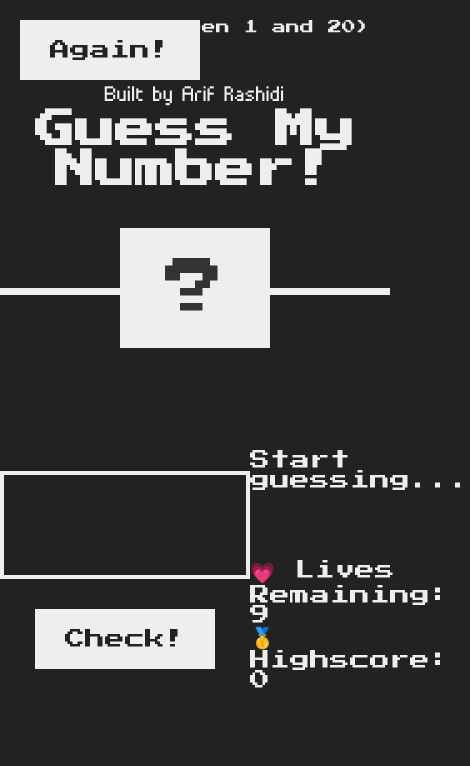
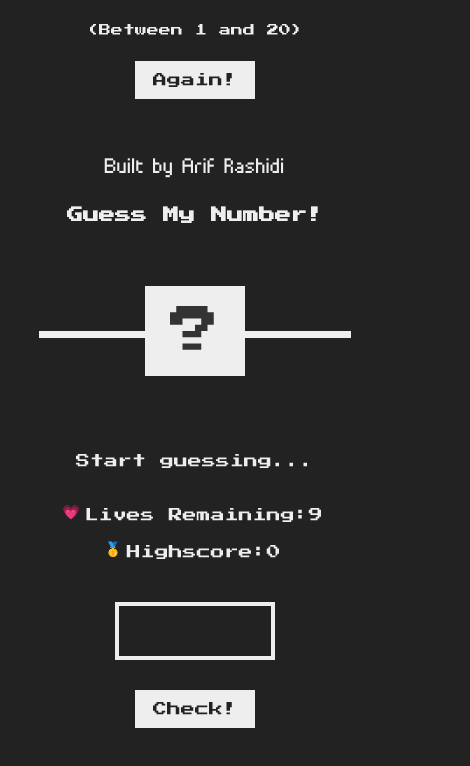
Before and after one commit to arifrashidi/Guess-My-Number-Game, a plain HTML site: page index.html in a window 390 px wide. Shown: the whole page, 470 px wide, since content can reach past the window. Drawn offline with Linux system fonts and the light colour scheme.

Commit message:
commit 3

```diff
--- a/index.html
+++ b/index.html
@@ -23,9 +23,8 @@
       </section>
       <section class="right">
         <p class="message">Start guessing...</p>
-        <p class="label-lives">💗 Lives Remaining: <span class="lives">9</span></p>
-        <p class="label-highscore">
-          🥇 Highscore: <span class="highscore">0</span>
+        <p class="label-lives">Lives Remaining:<span class="lives">9</span></p>
+        <p class="label-highscore">Highscore:<span class="highscore">0</span>
         </p>
       </section>
     </main>
--- a/style.css
+++ b/style.css
@@ -1,3 +1,6 @@
+
+/*🔸 STARTING POINT */
+
 @import url('https://fonts.googleapis.com/css?family=Press+Start+2P&display=swap');
 
 @font-face {
@@ -20,40 +23,58 @@ body {
   font-family: 'Press Start 2P', sans-serif;
   color: #eee;
   background-color: #222;
-  /* background-color: #60b347; */
+  min-height: 100vh;
 }
 
-/* LAYOUT */
+/*🔸 LAYOUT */
+
 header {
   position: relative;
-  height: 35vh;
+  height: 40vh;
   border-bottom: 7px solid #eee;
+  width: 80%;
+  margin: auto;
 }
 
 main {
-  height: 65vh;
+  height: 60vh;
   color: #eee;
   display: flex;
   align-items: center;
-  justify-content: space-around;
+  justify-content: center;
+  gap: clamp(6rem, 10vw, 20rem);
+  width: 80vw;
+  margin: auto;
 }
-
 .left {
-  width: 52rem;
   display: flex;
   flex-direction: column;
   align-items: center;
 }
-
 .right {
-  width: 52rem;
-  font-size: 2rem;
+  font-size: clamp(1.4rem, 2.6vw, 2rem);
+  text-align: center;
+}
+.label-lives::before {
+  content: "💗";
+  position: relative;
+  bottom: 0.5rem;
+  right: 0.5rem;
+}
+.label-highscore::before {
+  content: "🥇";
+  position: relative;
+  bottom: 0.5rem;
+  right: 0.5rem;
 }
 
-/* ELEMENTS STYLE */
+
+/*🔸 ELEMENTS STYLE */
+
 h1 {
-  font-size: 4rem;
+  font-size: clamp(1.6rem, 3.6vw, 4rem);
   text-align: center;
+  line-height: 3rem;
   position: absolute;
   width: 100%;
   top: 52%;
@@ -87,16 +108,16 @@ h1 {
 }
 
 .between {
-  font-size: 1.4rem;
+  font-size: clamp(1.2rem, 2.4vw, 1.4rem);
   position: absolute;
-  top: 2rem;
-  right: 2rem;
+  top: 3rem;
+  right: 0;
 }
 
 .again {
   position: absolute;
-  top: 2rem;
-  left: 2rem;
+  top: 3rem;
+  left: 0;
 }
 
 .guess {
@@ -104,9 +125,9 @@ h1 {
   border: 4px solid #eee;
   font-family: inherit;
   color: inherit;
-  font-size: 5rem;
-  padding: 2.5rem;
-  width: 25rem;
+  font-size: clamp(3rem, 4vw, 5rem);
+  padding: clamp(1rem, 1.5vw, 2rem);
+  width:  clamp(16rem, 20vw, 25rem);
   text-align: center;
   display: block;
   margin-bottom: 3rem;
@@ -116,9 +137,9 @@ h1 {
   border: none;
   background-color: #eee;
   color: #222;
-  font-size: 2rem;
+  font-size: clamp(1.4rem, 1.8vw, 2rem);
   font-family: inherit;
-  padding: 2rem 3rem;
+  padding: 1.2rem 1.8rem;
   cursor: pointer;
 }
 
@@ -128,9 +149,55 @@ h1 {
 
 .message {
   margin-bottom: 8rem;
-  height: 3rem;
 }
-
+.label-lives {
+  margin-bottom: 2rem;
+}
 .label-score {
   margin-bottom: 2rem;
 }
+
+/*🔸 Media Queries: 820px */
+
+@media (max-width: 820px) {
+  main {
+    flex-direction: column-reverse;
+    gap: 4rem;
+  }
+  .number {
+    font-size: 5rem;
+    width: 10rem;
+    padding: 2rem 0rem;
+  }
+  .message {
+    margin-bottom: 4rem;
+  }
+}
+
+/*🔸 Media Queries: 720px */
+
+@media (max-width: 720px) {
+  h1 {
+    top: 65%;
+  }
+  .creator {
+    top: 48%;
+  }
+}
+
+/*🔸 Media Queries: 500px */
+
+@media (max-width: 500px) {
+  .between {
+    left: 50%;
+    transform: translate(-50%, -50%);
+    width: 100%;
+    text-align: center;
+  }
+  .again {
+    position: absolute;
+    top: 8rem;
+    left: 50%;
+    transform: translate(-50%, -50%);
+  }
+}
```
